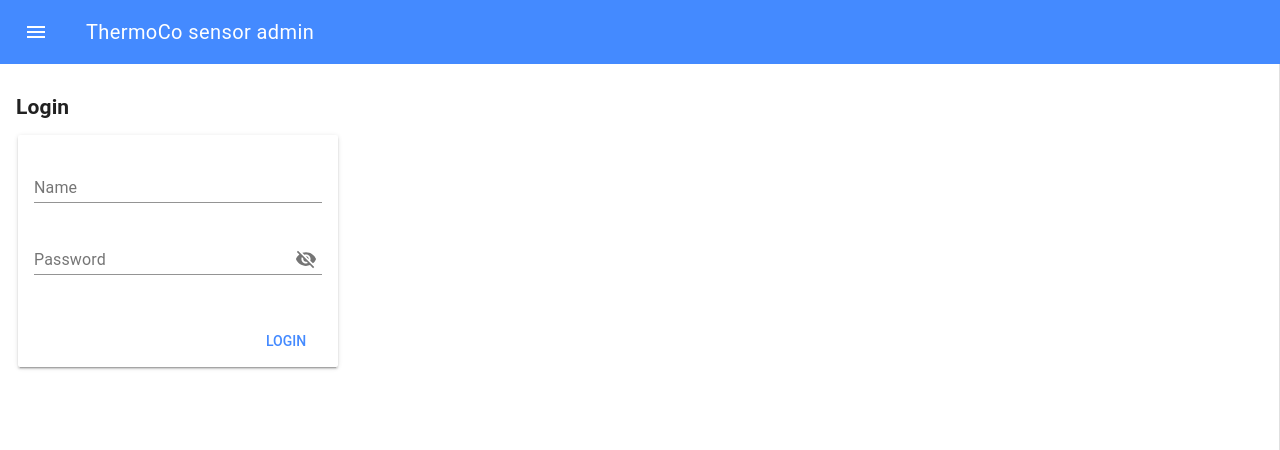
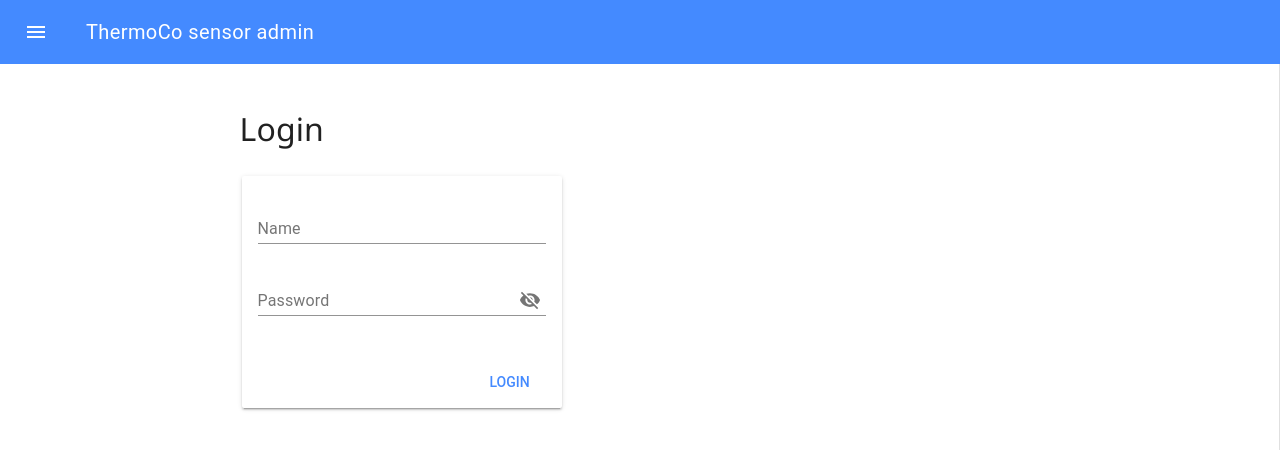
Before and after one commit to pfraces/thermoco-admin, a Vue app: page /login in a window 1280 px wide. Shown: the top 450 px of the page. Built offline with nearby package versions, Linux system fonts and the light colour scheme.

Commit message:
improved layout styles

```diff
--- a/src/components/AppLayout.vue
+++ b/src/components/AppLayout.vue
@@ -30,16 +30,17 @@
       </md-app-drawer>
 
       <md-app-content>
-        <router-view />
+        <div class="container">
+          <router-view />
+        </div>
       </md-app-content>
     </md-app>
   </div>
 </template>
 
-<style scoped>
+<style>
 .md-app {
   height: 100vh;
-  border: 1px solid rgba(#000, 0.12);
 }
 
 .md-drawer {
--- a/src/components/SensorsView.vue
+++ b/src/components/SensorsView.vue
@@ -13,7 +13,7 @@
                   <i v-if="!sensor.isActive" class="material-icons sensor-inactive">cancel</i>
                 </div>
                 <div class="md-layout-item description">{{ sensor.description }}</div>
-                <div class="md-layout-item md-size-15 sampling-period">
+                <div class="md-layout-item md-size-10 sampling-period">
                   <i class="material-icons">history</i>
                   {{ sensor.samplingPeriod }}&apos;
                 </div>
@@ -104,7 +104,7 @@ export default {
       };
 
       axios.get('/api/v1/sensors', config).then(res => {
-        this.sensors = res.data;
+        this.sensors = [ ...res.data, ...res.data, ...res.data, ...res.data, ...res.data ];
       });
     },
     edit: function (id) {
--- a/src/main.js
+++ b/src/main.js
@@ -9,6 +9,8 @@ import 'material-design-icons-iconfont/dist/material-design-icons.css';
 
 import router from './router';
 import App from './App.vue';
+
+import '@/styles/theme.css';
 
 Vue.use(VueRouter);
 Vue.use(Vuex);
--- /dev/null
+++ b/src/styles/theme.css
@@ -0,0 +1,11 @@
+.container {
+  width: 800px;
+  margin: 0 auto;
+}
+
+.container h2 {
+  font-family: 'Segoe UI', sans-serif;
+  line-height: initial;
+  font-size: 2rem;
+  font-weight: 300;
+}
```
